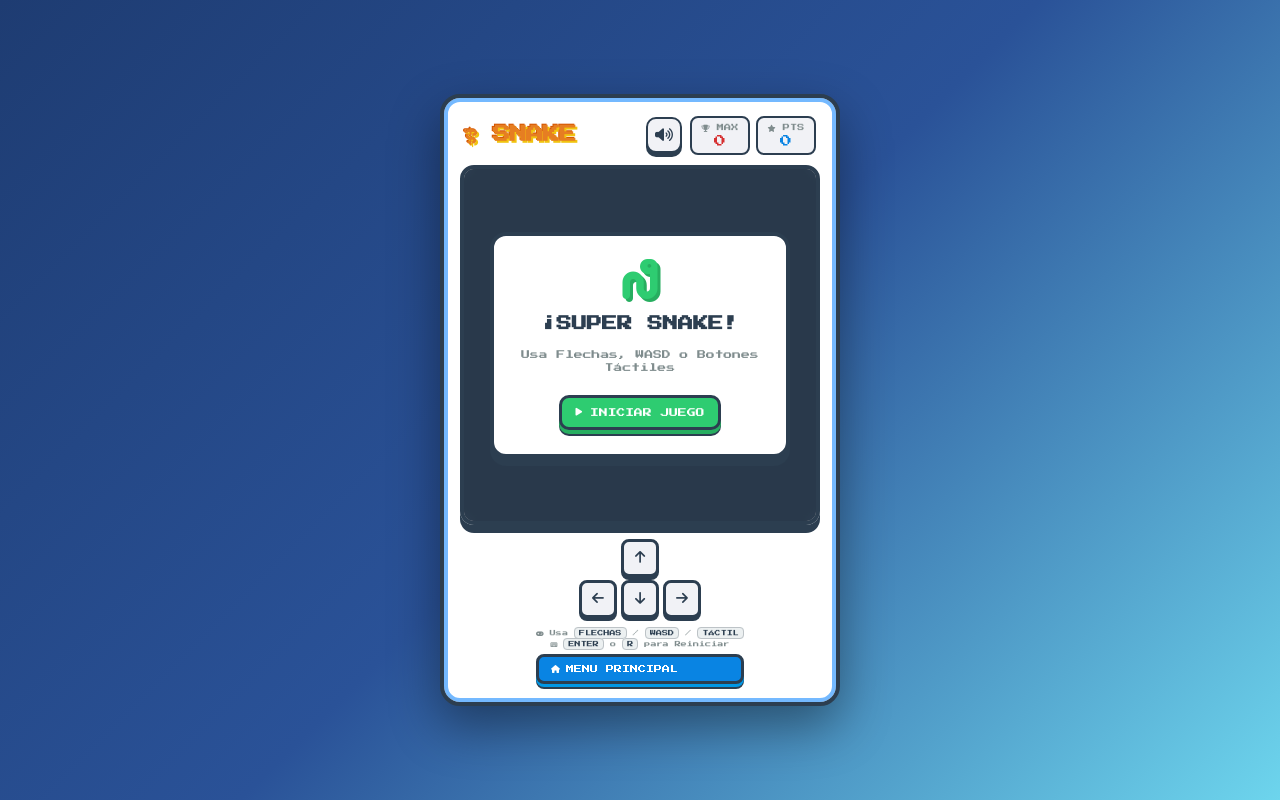
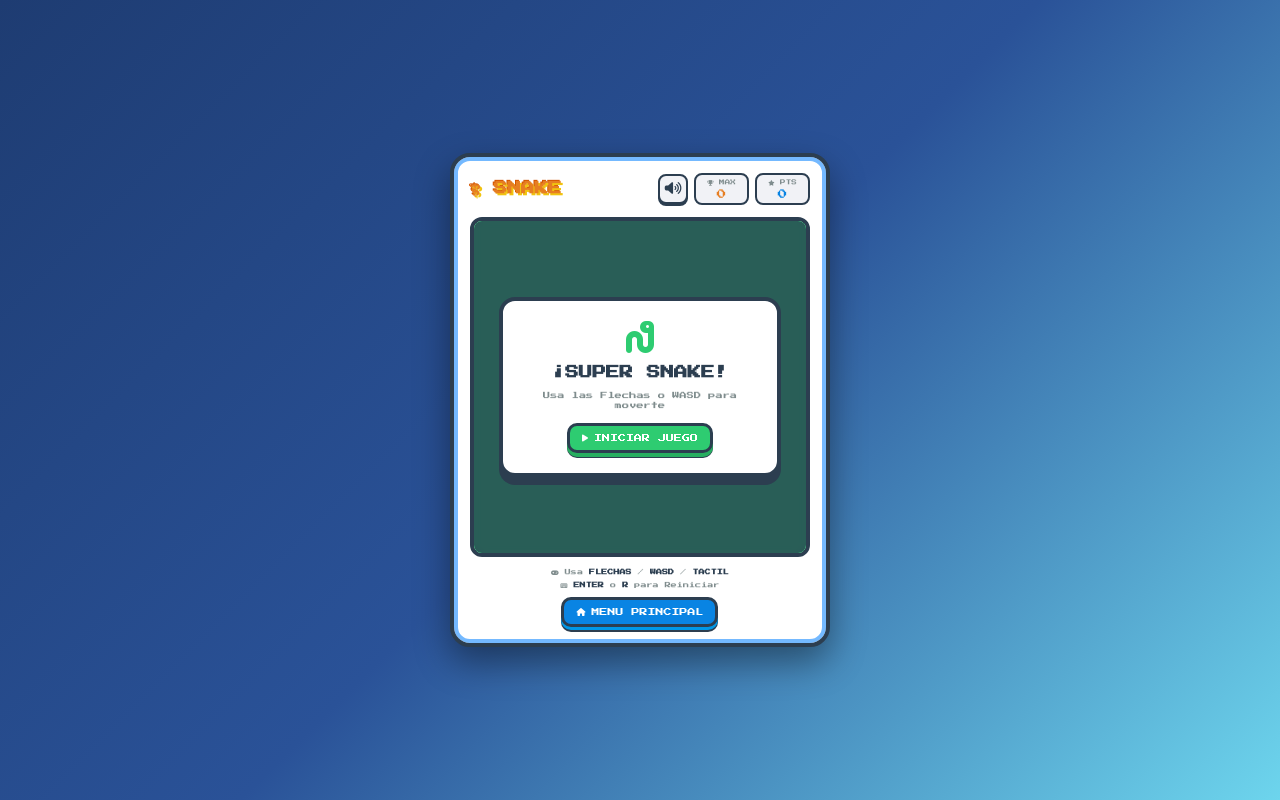
Before and after one commit to Fer-Mejia/arcade, a plain HTML site: page Snake/index.html in a window 1280 px wide. Drawn offline with Linux system fonts and the light colour scheme.

Commit message:
Ajustando Snake para celulares4

```diff
--- a/Snake/index.html
+++ b/Snake/index.html
@@ -3,12 +3,17 @@
 <head>
   <meta charset="UTF-8">
   <meta name="viewport" content="width=device-width, initial-scale=1.0">
-  <title>Snake</title>
+  <title>🐍 Super Snake Arcade</title>
 
+  <!-- Google Fonts: Retro Gaming Font -->
   <link rel="preconnect" href="https://fonts.googleapis.com">
   <link rel="preconnect" href="https://fonts.gstatic.com" crossorigin>
   <link href="https://fonts.googleapis.com/css2?family=Press+Start+2P&display=swap" rel="stylesheet">
+
+  <!-- FontAwesome Icons -->
   <link rel="stylesheet" href="https://cdnjs.cloudflare.com/ajax/libs/font-awesome/6.5.1/css/all.min.css">
+
+  <!-- Archivo CSS externo -->
   <link rel="stylesheet" href="style.css">
 </head>
 <body>
@@ -45,7 +50,7 @@
         <div class="overlay-content">
           <i class="fa-solid fa-worm start-icon"></i>
           <h2>¡SUPER SNAKE!</h2>
-          <p>Usa Flechas, WASD o Botones Táctiles</p>
+          <p>Usa las Flechas o WASD para moverte</p>
           <button id="startBtn" class="btn-primary">
             <i class="fa-solid fa-play"></i> INICIAR JUEGO
           </button>
@@ -59,29 +64,28 @@
           <h2>¡GAME OVER!</h2>
           <p class="final-score-badge">Puntaje: <span id="finalScore">0</span></p>
           <button id="restartBtn" class="btn-primary">
-            <i class="fa-solid fa-rotate-right"></i> REINICIAR
+            <i class="fa-solid fa-rotate-right"></i> REINICIAR (ENTER)
           </button>
         </div>
       </div>
     </div>
 
-    <!-- Controles Táctiles (D-Pad para Móvil) -->
-    <div class="touch-controls">
-      <button id="btnUp" class="dpad-btn btn-up"><i class="fa-solid fa-arrow-up"></i></button>
+    <!-- D-Pad Táctil (Se muestra automáticamente solo en móviles) -->
+    <section class="touch-controls">
+      <button class="dpad-btn" id="btnUp"><i class="fa-solid fa-arrow-up"></i></button>
       <div class="dpad-row">
-        <button id="btnLeft" class="dpad-btn btn-left"><i class="fa-solid fa-arrow-left"></i></button>
-        <button id="btnDown" class="dpad-btn btn-down"><i class="fa-solid fa-arrow-down"></i></button>
-        <button id="btnRight" class="dpad-btn btn-right"><i class="fa-solid fa-arrow-right"></i></button>
+        <button class="dpad-btn" id="btnLeft"><i class="fa-solid fa-arrow-left"></i></button>
+        <button class="dpad-btn" id="btnDown"><i class="fa-solid fa-arrow-down"></i></button>
+        <button class="dpad-btn" id="btnRight"><i class="fa-solid fa-arrow-right"></i></button>
       </div>
-    </div>
+    </section>
 
     <footer class="game-controls">
-      <p><i class="fa-solid fa-gamepad"></i> Usa <span>FLECHAS</span> / <span>WASD</span> / <span>TÁCTIL</span></p>
+      <p><i class="fa-solid fa-gamepad"></i> Usa <span>FLECHAS</span> / <span>WASD</span> / <span>TACTIL</span></p>
       <p><i class="fa-solid fa-keyboard"></i> <span>ENTER</span> o <span>R</span> para Reiniciar</p>
-
-      <button class="btn-primary back-btn" onclick="location.href='../index.html'">
+      <a href="../index.html" class="btn-primary back-btn">
         <i class="fa-solid fa-house"></i> MENU PRINCIPAL
-      </button>
+      </a>
     </footer>
   </main>
 
--- a/Snake/script.js
+++ b/Snake/script.js
@@ -1,172 +1,47 @@
-const canvas = document.getElementById('gameCanvas');
-const ctx = canvas.getContext('2d');
+const canvas = document.getElementById("gameCanvas");
+const ctx = canvas.getContext("2d");
 
-const scoreEl = document.getElementById('score');
-const highScoreEl = document.getElementById('highScore');
-const finalScoreEl = document.getElementById('finalScore');
+const GRID_SIZE = 18; // 18x18 celdas en canvas de 360px (20px por celda)
+const TILE_SIZE = canvas.width / GRID_SIZE;
 
-const startOverlay = document.getElementById('startOverlay');
-const gameOverOverlay = document.getElementById('gameOverOverlay');
-
-const startBtn = document.getElementById('startBtn');
-const restartBtn = document.getElementById('restartBtn');
-
-// Botones D-Pad Móvil
-const btnUp = document.getElementById('btnUp');
-const btnDown = document.getElementById('btnDown');
-const btnLeft = document.getElementById('btnLeft');
-const btnRight = document.getElementById('btnRight');
-
-const gridSize = 18;
-const tileCount = canvas.width / gridSize;
-
-let snake = [];
-let food = { x: 0, y: 0 };
-let dx = gridSize;
-let dy = 0;
-let score = 0;
-let highScore = localStorage.getItem('snake_highscore') || 0;
-let gameInterval = null;
-let isGameRunning = false;
-
-highScoreEl.textContent = highScore;
-
-function initGame() {
-  snake = [
-    { x: 5 * gridSize, y: 10 * gridSize },
-    { x: 4 * gridSize, y: 10 * gridSize },
-    { x: 3 * gridSize, y: 10 * gridSize }
-  ];
-  dx = gridSize;
-  dy = 0;
-  score = 0;
-  scoreEl.textContent = score;
-  spawnFood();
-}
-
-function spawnFood() {
-  food.x = Math.floor(Math.random() * tileCount) * gridSize;
-  food.y = Math.floor(Math.random() * tileCount) * gridSize;
-
-  // Evitar que la comida aparezca encima de la serpiente
-  snake.forEach(part => {
-    if (part.x === food.x && part.y === food.y) {
-      spawnFood();
+// Dibuja el fondo plano verde con patrón de cuadrícula suave retro v1
+function drawGrid() {
+  for (let r = 0; r < GRID_SIZE; r++) {
+    for (let c = 0; c < GRID_SIZE; c++) {
+      ctx.fillStyle = (r + c) % 2 === 0 ? "#20bf6b" : "#26de81";
+      ctx.fillRect(c * TILE_SIZE, r * TILE_SIZE, TILE_SIZE, TILE_SIZE);
     }
-  });
-}
-
-function startGame() {
-  initGame();
-  isGameRunning = true;
-  startOverlay.classList.add('hidden');
-  gameOverOverlay.classList.add('hidden');
-
-  if (gameInterval) clearInterval(gameInterval);
-  gameInterval = setInterval(gameLoop, 110);
-}
-
-function gameOver() {
-  isGameRunning = false;
-  clearInterval(gameInterval);
-  finalScoreEl.textContent = score;
-
-  if (score > highScore) {
-    highScore = score;
-    highScoreEl.textContent = highScore;
-    localStorage.setItem('snake_highscore', highScore);
-  }
-
-  gameOverOverlay.classList.remove('hidden');
-}
-
-function gameLoop() {
-  update();
-  draw();
-}
-
-function update() {
-  const head = { x: snake[0].x + dx, y: snake[0].y + dy };
-
-  // Colisión con paredes
-  if (head.x < 0 || head.x >= canvas.width || head.y < 0 || head.y >= canvas.height) {
-    gameOver();
-    return;
-  }
-
-  // Colisión consigo misma
-  for (let i = 0; i < snake.length; i++) {
-    if (head.x === snake[i].x && head.y === snake[i].y) {
-      gameOver();
-      return;
-    }
-  }
-
-  snake.unshift(head);
-
-  // Comer manzana
-  if (head.x === food.x && head.y === food.y) {
-    score += 10;
-    scoreEl.textContent = score;
-    spawnFood();
-  } else {
-    snake.pop();
   }
 }
 
+// Función principal de renderizado (Llamada dentro del loop de tu juego)
 function draw() {
-  // Limpiar Canvas
-  ctx.fillStyle = '#20bf6b';
-  ctx.fillRect(0, 0, canvas.width, canvas.height);
+  // 1. Limpiar/Dibujar tablero
+  drawGrid();
 
-  // Dibujar comida (manzana retro)
-  ctx.fillStyle = '#eb4d4b';
-  ctx.fillRect(food.x, food.y, gridSize - 2, gridSize - 2);
+  // 2. Dibujar Comida (Manzana Roja Arcade)
+  if (food) {
+    ctx.fillStyle = "#eb4d4b";
+    ctx.fillRect(
+      food.x * TILE_SIZE + 1,
+      food.y * TILE_SIZE + 1,
+      TILE_SIZE - 2,
+      TILE_SIZE - 2
+    );
+  }
 
-  // Dibujar serpiente
-  snake.forEach((part, index) => {
-    ctx.fillStyle = index === 0 ? '#f1c40f' : '#ffffff';
-    ctx.fillRect(part.x, part.y, gridSize - 2, gridSize - 2);
+  // 3. Dibujar Serpiente (Cabeza Amarilla + Cuerpo Blanco v1)
+  snake.forEach((segment, index) => {
+    if (index === 0) {
+      ctx.fillStyle = "#f1c40f"; // Cabeza
+    } else {
+      ctx.fillStyle = "#ffffff"; // Cuerpo
+    }
+    ctx.fillRect(
+      segment.x * TILE_SIZE + 1,
+      segment.y * TILE_SIZE + 1,
+      TILE_SIZE - 2,
+      TILE_SIZE - 2
+    );
   });
 }
-
-// Funciones de control de dirección
-function moveUp() {
-  if (dy === 0) { dx = 0; dy = -gridSize; }
-}
-function moveDown() {
-  if (dy === 0) { dx = 0; dy = gridSize; }
-}
-function moveLeft() {
-  if (dx === 0) { dx = -gridSize; dy = 0; }
-}
-function moveRight() {
-  if (dx === 0) { dx = gridSize; dy = 0; }
-}
-
-// Escuchadores del Teclado
-document.addEventListener('keydown', (e) => {
-  if (!isGameRunning && (e.key === 'Enter' || e.key === 'r' || e.key === 'R')) {
-    startGame();
-    return;
-  }
-
-  if (e.key === 'ArrowUp' || e.key === 'w' || e.key === 'W') moveUp();
-  if (e.key === 'ArrowDown' || e.key === 's' || e.key === 'S') moveDown();
-  if (e.key === 'ArrowLeft' || e.key === 'a' || e.key === 'A') moveLeft();
-  if (e.key === 'ArrowRight' || e.key === 'd' || e.key === 'D') moveRight();
-});
-
-// Escuchadores Táctiles / Click D-Pad
-btnUp.addEventListener('touchstart', (e) => { e.preventDefault(); moveUp(); });
-btnDown.addEventListener('touchstart', (e) => { e.preventDefault(); moveDown(); });
-btnLeft.addEventListener('touchstart', (e) => { e.preventDefault(); moveLeft(); });
-btnRight.addEventListener('touchstart', (e) => { e.preventDefault(); moveRight(); });
-
-btnUp.addEventListener('click', moveUp);
-btnDown.addEventListener('click', moveDown);
-btnLeft.addEventListener('click', moveLeft);
-btnRight.addEventListener('click', moveRight);
-
-startBtn.addEventListener('click', startGame);
-restartBtn.addEventListener('click', startGame);
--- a/Snake/style.css
+++ b/Snake/style.css
@@ -18,24 +18,21 @@ body {
   justify-content: center;
   align-items: center;
   min-height: 100vh;
-  padding: 15px 0;
-  overflow-x: hidden;
+  padding: 12px;
 }
 
-/* Tarjeta con proporciones exactas al diseño original */
 .game-card {
-  position: relative;
-  z-index: 1;
   background: #ffffff;
   border: 4px solid #2c3e50;
   border-radius: 20px;
-  padding: 18px 20px;
-  box-shadow: 0 20px 50px rgba(0, 0, 0, 0.4), inset 0 0 0 4px #74b9ff;
+  padding: 16px;
+  box-shadow: 0 15px 35px rgba(0, 0, 0, 0.4), inset 0 0 0 4px #74b9ff;
   display: flex;
   flex-direction: column;
   align-items: center;
-  gap: 10px; /* Reducido para evitar estirar la tarjeta */
-  width: 400px;
+  gap: 12px;
+  width: 100%;
+  max-width: 380px;
 }
 
 .game-header {
@@ -45,49 +42,27 @@ body {
   align-items: center;
 }
 
-.header-title {
-  display: flex;
-  align-items: center;
-  gap: 8px;
-}
-
-h1 {
-  font-size: 1.1rem;
+.header-title h1 {
+  font-size: 0.85rem;
   color: #e67e22;
   text-shadow: 2px 2px 0px #f1c40f, -1px -1px 0px #d35400;
-  letter-spacing: -1px;
 }
 
 .header-right {
   display: flex;
   align-items: center;
-  gap: 8px;
+  gap: 6px;
 }
 
 .btn-icon {
   background: #f1f2f6;
   border: 2px solid #2c3e50;
+  border-radius: 8px;
+  width: 30px;
+  height: 30px;
+  cursor: pointer;
   color: #2c3e50;
-  width: 36px;
-  height: 36px;
-  border-radius: 10px;
-  cursor: pointer;
-  display: flex;
-  justify-content: center;
-  align-items: center;
-  font-size: 0.9rem;
-  transition: all 0.15s ease;
-  box-shadow: 0 4px 0 #2c3e50;
-}
-
-.btn-icon:hover {
-  background: #ffeaa7;
-  transform: translateY(-2px);
-  box-shadow: 0 6px 0 #2c3e50;
-}
-
-.btn-icon.muted {
-  color: #a4b0be;
+  box-shadow: 0 2px 0 #2c3e50;
 }
 
 .scoreboard {
@@ -97,46 +72,47 @@ h1 {
 
 .score-box {
   background: #f1f2f6;
-  padding: 6px 8px;
+  padding: 4px 6px;
   border-radius: 8px;
   border: 2px solid #2c3e50;
   display: flex;
   flex-direction: column;
   align-items: center;
-  font-size: 0.5rem;
-  min-width: 60px;
+  font-size: 0.4rem;
+  min-width: 55px;
 }
 
 .score-box .label {
   color: #7f8c8d;
-  margin-bottom: 3px;
-  font-size: 0.45rem;
+  margin-bottom: 2px;
+  font-size: 0.35rem;
 }
 
 .score-box.highlight #score {
   color: #0984e3;
-  font-size: 0.75rem;
+  font-size: 0.6rem;
 }
 
 .score-box #highScore {
-  color: #d63031;
-  font-size: 0.75rem;
+  color: #e67e22;
+  font-size: 0.6rem;
 }
 
-/* Canvas con tamaño original */
 .canvas-wrapper {
   position: relative;
-  border-radius: 14px;
+  width: 100%;
+  aspect-ratio: 1 / 1;
+  border: 4px solid #2c3e50;
+  border-radius: 12px;
   overflow: hidden;
-  box-shadow: 0 8px 0 #2c3e50;
-  border: 4px solid #2c3e50;
-  width: 360px;
-  height: 360px;
+  box-shadow: inset 0 0 10px rgba(0,0,0,0.3);
 }
 
 canvas {
+  background: #20bf6b;
   display: block;
-  background: #222f3e;
+  width: 100%;
+  height: 100%;
 }
 
 .overlay {
@@ -150,17 +126,17 @@ canvas {
   display: flex;
   justify-content: center;
   align-items: center;
-  animation: fadeIn 0.25s ease;
   z-index: 10;
 }
 
 .overlay-content {
   text-align: center;
+  color: #2c3e50;
+  padding: 20px;
   display: flex;
   flex-direction: column;
   align-items: center;
-  gap: 14px;
-  padding: 24px;
+  gap: 12px;
   background: #ffffff;
   border: 4px solid #2c3e50;
   border-radius: 16px;
@@ -169,23 +145,18 @@ canvas {
 }
 
 .start-icon {
-  font-size: 2.5rem;
+  font-size: 2rem;
   color: #2ecc71;
-  text-shadow: 3px 3px 0 #27ae60;
-  animation: bounce 1.2s infinite alternate ease-in-out;
 }
 
 .death-icon {
-  font-size: 2.5rem;
+  font-size: 2rem;
   color: #e74c3c;
-  text-shadow: 3px 3px 0 #c0392b;
-  animation: shake 0.5s infinite;
 }
 
 .overlay h2 {
+  font-size: 0.85rem;
   color: #2c3e50;
-  font-size: 0.95rem;
-  line-height: 1.3;
 }
 
 #gameOverOverlay h2 {
@@ -193,48 +164,42 @@ canvas {
 }
 
 .overlay p {
-  font-size: 0.55rem;
+  font-size: 0.45rem;
+  line-height: 1.4;
   color: #7f8c8d;
-  line-height: 1.5;
-}
-
-.final-score-badge {
-  font-size: 0.8rem !important;
-  color: #27ae60 !important;
-  font-weight: bold;
-  margin-top: 4px;
 }
 
 .btn-primary {
-  margin-top: 6px;
   background: #2ecc71;
   color: #ffffff;
   border: 3px solid #2c3e50;
   font-family: var(--font-retro);
-  padding: 10px 14px;
-  font-size: 0.55rem;
+  padding: 8px 12px;
+  font-size: 0.5rem;
   border-radius: 10px;
   cursor: pointer;
+  box-shadow: 0 4px 0 #27ae60, 0 5px 0 #2c3e50;
   transition: all 0.15s ease;
-  display: flex;
+  display: inline-flex;
   align-items: center;
-  gap: 8px;
-  box-shadow: 0 4px 0 #27ae60, 0 6px 0 #2c3e50;
+  gap: 6px;
+  text-decoration: none;
 }
 
 .btn-primary:hover {
   transform: translateY(-2px);
-  background: #58d68d;
-  box-shadow: 0 6px 0 #27ae60, 0 8px 0 #2c3e50;
 }
 
-/* --- D-Pad Táctil Integración Compacta --- */
+.btn-primary:active {
+  transform: translateY(2px);
+}
+
+/* D-Pad Táctil Compacto */
 .touch-controls {
   display: flex;
   flex-direction: column;
   align-items: center;
-  gap: 3px;
-  margin-top: 4px;
+  gap: 4px;
   user-select: none;
 }
 
@@ -244,14 +209,13 @@ canvas {
 }
 
 .dpad-btn {
-  width: 38px;
-  height: 38px;
+  width: 42px;
+  height: 42px;
   background: #f1f2f6;
   color: #2c3e50;
   border: 3px solid #2c3e50;
   border-radius: 8px;
-  font-family: var(--font-retro);
-  font-size: 0.85rem;
+  font-size: 1rem;
   cursor: pointer;
   box-shadow: 0 3px 0 #2c3e50;
   display: flex;
@@ -268,73 +232,34 @@ canvas {
   color: #ffffff;
 }
 
-/* Instrucciones compactas */
 .game-controls {
+  text-align: center;
+  display: flex;
+  flex-direction: column;
+  align-items: center;
+  gap: 6px;
   font-size: 0.38rem;
   color: #7f8c8d;
-  display: flex;
-  flex-direction: column;
-  gap: 4px;
-  text-align: center;
-  margin-top: 2px;
 }
 
 .game-controls span {
   color: #2c3e50;
-  background: #ecf0f1;
-  border: 1px solid #bdc3c7;
-  padding: 2px 4px;
-  border-radius: 4px;
+  font-weight: bold;
 }
 
-/* Botón Regresar al Menú */
 .back-btn {
   background: #0984e3 !important;
-  color: #ffffff !important;
-  border: 3px solid #2c3e50 !important;
-  font-family: var(--font-retro) !important;
-  padding: 8px 12px !important;
-  font-size: 0.5rem !important;
-  border-radius: 8px !important;
-  cursor: pointer;
   box-shadow: 0 3px 0 #0097e6, 0 5px 0 #2c3e50 !important;
-  transition: all 0.15s ease;
-  text-decoration: none;
-  display: inline-flex;
-  align-items: center;
-  gap: 6px;
   margin-top: 2px;
-}
-
-.back-btn:hover {
-  background: #74b9ff !important;
-  transform: translateY(-2px);
 }
 
 .hidden {
   display: none !important;
 }
 
-@keyframes fadeIn {
-  from { opacity: 0; transform: scale(0.95); }
-  to { opacity: 1; transform: scale(1); }
-}
-
-@keyframes bounce {
-  from { transform: translateY(0); }
-  to { transform: translateY(-10px); }
-}
-
-@keyframes shake {
-  0%, 100% { transform: rotate(0deg); }
-  25% { transform: rotate(-8deg); }
-  75% { transform: rotate(8deg); }
-}
-
-/* Escalado para móviles sin romper el layout */
-@media (max-width: 420px) {
-  .game-card {
-    transform: scale(0.85);
-    transform-origin: top center;
+/* Ocultar flechas táctiles en laptop/PC */
+@media (min-width: 768px) {
+  .touch-controls {
+    display: none;
   }
 }
```
